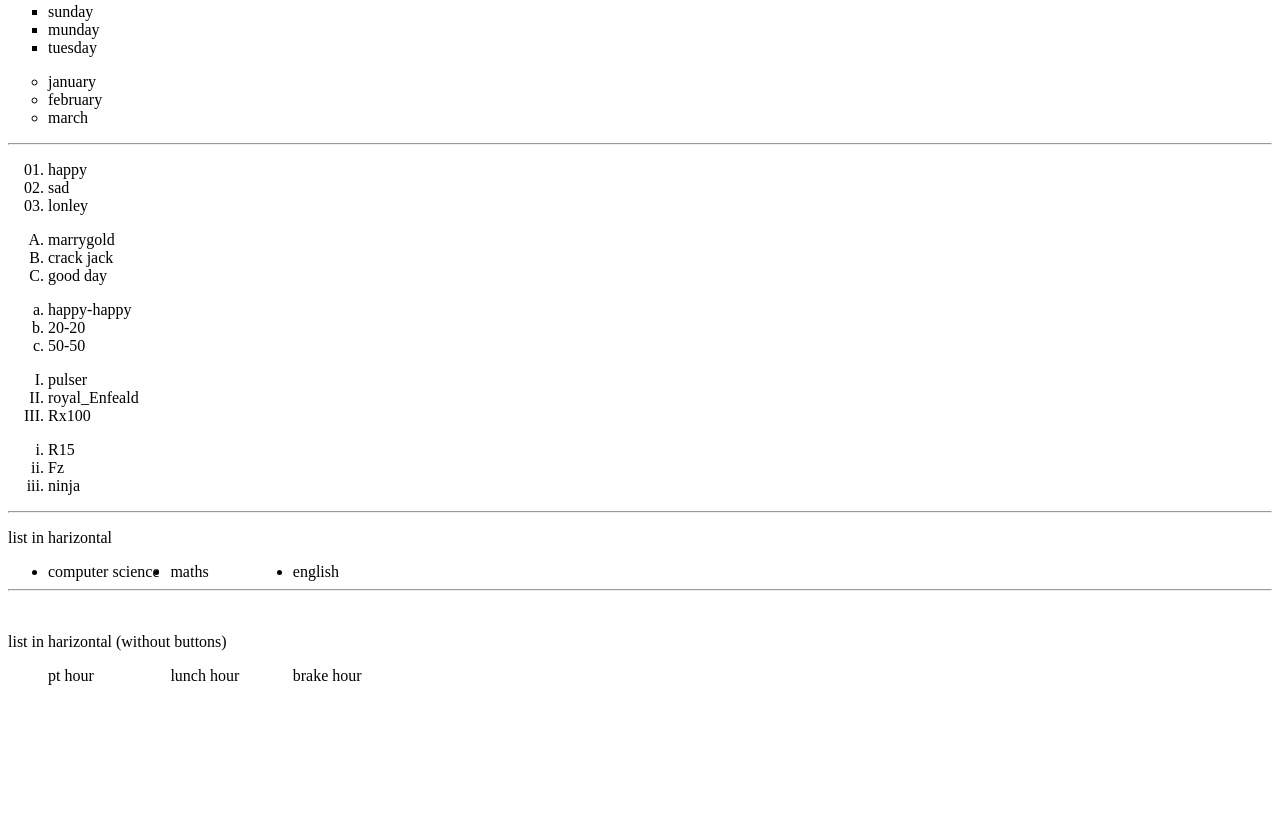
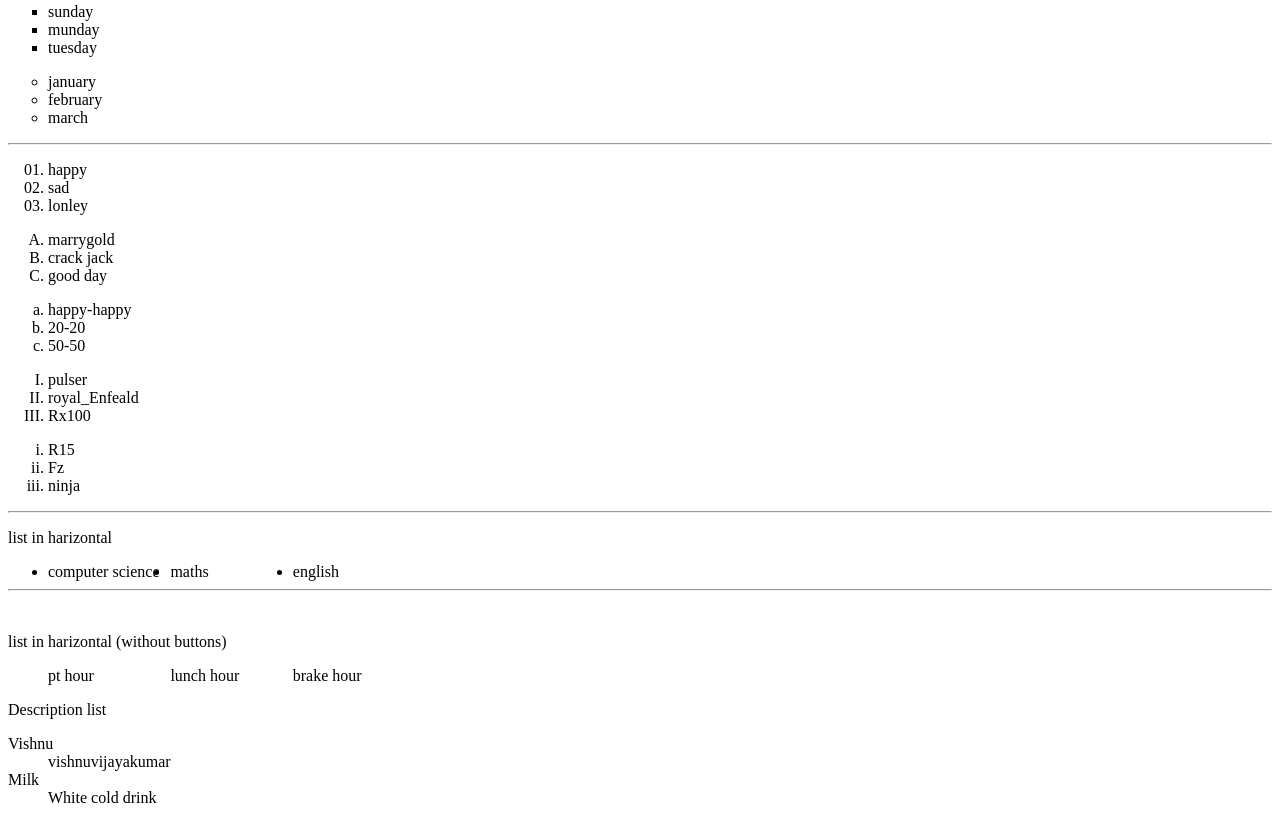
Before and after one commit to vishnu-skills/list, a plain HTML site: page index.html in a window 1280 px wide. Shown: the part 601-1424 px from the top of the page. Before the commit the page ends 1294 px from the top, so only its background shows below. Drawn offline with Linux system fonts and the light colour scheme.

Commit message:
Update index.html

```diff
--- a/index.html
+++ b/index.html
@@ -123,6 +123,14 @@
         <li>brake hour</li>
     </ul>
     <br>
+
+       <p> Description list</p>
+    <dl>
+        <dt>Vishnu</dt>
+        <dd> vishnuvijayakumar</dd>
+        <dt>Milk</dt>
+        <dd>White cold drink</dd>
+      </dl>
 </body>
 
 </html>
```
